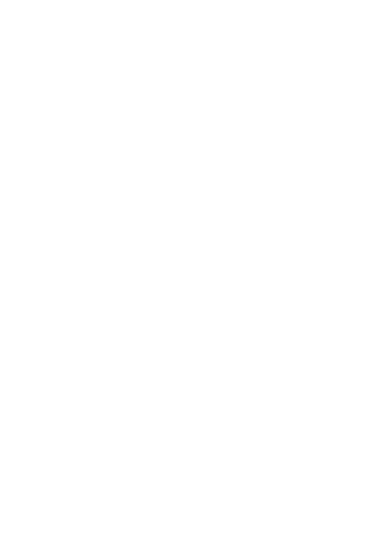
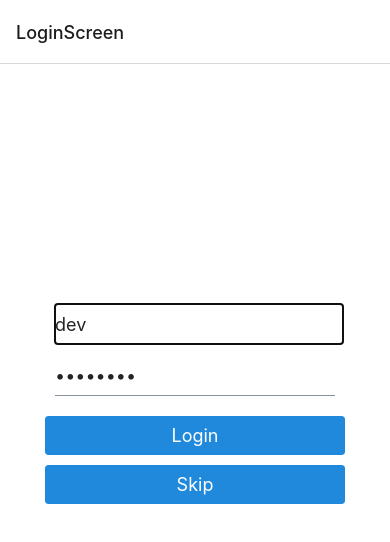
Before and after one commit to launchthatbrand/rn-authflow, a React Native app: screen /Login in a window 390 px wide. Shown: the top 542 px of the page. Built offline with nearby package versions, Linux system fonts and the light colour scheme.

Commit message:
screens import from directory, AuthContext, AsyncStorage

```diff
--- a/App.js
+++ b/App.js
@@ -14,14 +14,10 @@ import {
 import { AuthProvider, Context } from "./context";
 import AsyncStorage from "@react-native-async-storage/async-storage";
 
-import LoginScreen from "./screens/LoginScreen";
-import HomeScreen from "./screens/HomeScreen";
-import Screens from "./navigation/Screens";
+import Screens from "./screens";
 
 import { NavigationContainer } from "@react-navigation/native";
-import { createNativeStackNavigator } from "@react-navigation/native-stack";
 
-const Stack = createNativeStackNavigator();
 
 const client = new ApolloClient({
   uri: "https://wordpress-360386-2306631.cloudwaysapps.com/graphql",
@@ -130,9 +126,7 @@ export default function App() {
     <AuthProvider>
       <NavigationContainer>
         <ApolloProvider client={client}>
-          <View flex>
-            <Screens />
-          </View>
+          <Screens />
         </ApolloProvider>
       </NavigationContainer>
     </AuthProvider>
--- a/app.json
+++ b/app.json
@@ -1,7 +1,7 @@
 {
   "expo": {
-    "name": "rn-authcontext",
-    "slug": "rn-authcontext",
+    "name": "rn-authflow",
+    "slug": "rn-authflow",
     "version": "1.0.0",
     "orientation": "portrait",
     "icon": "./assets/icon.png",
@@ -13,9 +13,7 @@
     "updates": {
       "fallbackToCacheTimeout": 0
     },
-    "assetBundlePatterns": [
-      "**/*"
-    ],
+    "assetBundlePatterns": ["**/*"],
     "ios": {
       "supportsTablet": true
     },
--- a/package.json
+++ b/package.json
@@ -22,6 +22,7 @@
     "react-dom": "17.0.1",
     "react-native": "0.64.3",
     "react-native-elements": "^3.4.2",
+    "react-native-gesture-handler": "^2.1.0",
     "react-native-safe-area-context": "3.3.2",
     "react-native-screens": "~3.8.0",
     "react-native-web": "0.17.1"
--- /dev/null
+++ b/schemas/index.js
@@ -0,0 +1,28 @@
+import { gql } from "@apollo/client";
+
+export const LOGIN_USER = gql`
+  mutation LoginUser {
+    login(
+      input: {
+        clientMutationId: "uniqueId"
+        username: "dev"
+        password: "password"
+      }
+    ) {
+      authToken
+      refreshToken
+      user {
+        userId
+        name
+        email
+        roles {
+          nodes {
+            id
+            capabilities
+            name
+          }
+        }
+      }
+    }
+  }
+`;
--- a/screens/HomeScreen.js
+++ b/screens/HomeScreen.js
@@ -1,13 +1,41 @@
 //import liraries
-import React, { Component } from "react";
-import { View, Text, StyleSheet } from "react-native";
+import React, { Component, useContext } from "react";
+import {
+  View,
+  Text,
+  StyleSheet,
+  KeyboardAvoidingView,
+  ScrollView,
+} from "react-native";
+import { Button, Input, Image } from "react-native-elements";
+import { StatusBar } from "expo-status-bar";
+import { Context } from "../context";
 
 // create a component
-const HomeScreen = () => {
+const HomeScreen = ({ navigation }) => {
+  //access to state
+  const { state, dispatch } = useContext(Context);
+
   return (
-    <View style={styles.container}>
-      <Text>HomeScreen</Text>
-    </View>
+    <ScrollView
+      contentContainerStyle={{ flexGrow: 1 }}
+      keyboardShouldPersistTaps="handled"
+    >
+      <KeyboardAvoidingView behavior="padding" style={styles.container}>
+        <View style={styles.inputContainer}>
+          <Text>{state?.user?.authToken}</Text>
+          <Text>{state?.user?.user?.userId}</Text>
+          <Text>{state?.user?.user?.name}</Text>
+          <Text>{state?.user?.user?.email}</Text>
+          <Button
+            containerStyle={styles.button}
+            onPress={() => navigation.navigate("LoginScreen")}
+            title="Logout"
+          />
+          <View style={{ height: 100 }}></View>
+        </View>
+      </KeyboardAvoidingView>
+    </ScrollView>
   );
 };
 
@@ -15,9 +43,16 @@ const HomeScreen = () => {
 const styles = StyleSheet.create({
   container: {
     flex: 1,
+    alignItems: "center",
     justifyContent: "center",
-    alignItems: "center",
-    backgroundColor: "#2c3e50",
+    padding: 10,
+    backgroundColor: "white",
+  },
+  inputContainer: {
+    width: 300,
+  },
+  button: {
+    marginTop: 10,
   },
 });
 
--- a/screens/LoginScreen.js
+++ b/screens/LoginScreen.js
@@ -1,5 +1,5 @@
 //import liraries
-import React, { Component } from "react";
+import React, { Component, useContext, useEffect, useState } from "react";
 import {
   View,
   Text,
@@ -9,9 +9,40 @@ import {
 } from "react-native";
 import { Button, Input, Image } from "react-native-elements";
 import { StatusBar } from "expo-status-bar";
+import { Context } from "../context";
+import { useMutation } from "@apollo/client";
+import { LOGIN_USER } from "../schemas";
+import AsyncStorage from "@react-native-async-storage/async-storage";
 
 // create a component
-const LoginScreen = () => {
+const LoginScreen = ({ navigation }) => {
+  //access to state
+  const [email, setEmail] = useState("dev");
+  const [password, setPassword] = useState("password");
+  const { state, dispatch } = useContext(Context);
+  const { user } = state;
+
+  useEffect(() => {
+    if (user !== null) navigation.navigate("HomeScreen");
+  }, [user]);
+
+  // Login mutation with onCompleted saving data to AuthContext
+  const [login, { loading, error }] = useMutation(LOGIN_USER, {
+    onCompleted({ login }) {
+      if (login) {
+        console.log("LOGIN RESPONSE", login);
+      }
+      dispatch({
+        type: "LOGIN",
+        payload: login,
+      });
+      // save in local
+      AsyncStorage.setItem("login", JSON.stringify(login));
+    },
+  });
+
+  if (loading) return <Text>"Loading..."</Text>;
+
   return (
     <ScrollView
       contentContainerStyle={{ flexGrow: 1 }}
@@ -20,24 +51,29 @@ const LoginScreen = () => {
       <KeyboardAvoidingView behavior="padding" style={styles.container}>
         <View style={styles.inputContainer}>
           <Input
-            placeholder="Emails"
+            placeholder="Email"
             autoFocus
             type="email"
-            // value={email}
+            value={email}
             onChangeText={(text) => setEmail(text)}
           />
           <Input
             placeholder="Password"
             secureTextEntry
             type="password"
-            // value={password}
+            value={password}
             onChangeText={(text) => setPassword(text)}
             // onSubmitEditing={signIn}
           />
           <Button
             containerStyle={styles.button}
-            // onPress={signIn}
+            onPress={login}
             title="Login"
+          />
+          <Button
+            containerStyle={styles.button}
+            onPress={() => navigation.navigate("HomeScreen")}
+            title="Skip"
           />
           <View style={{ height: 100 }}></View>
         </View>
--- a/screens/index.js
+++ b/screens/index.js
@@ -1,24 +1,20 @@
-import OnboardingScreen from "./Onboarding";
+import LoginScreen from "./LoginScreen";
 import HomeScreen from "./HomeScreen";
+import { createNativeStackNavigator } from "@react-navigation/native-stack";
+import React from "react";
 
-const Stack = createStackNavigator();
+const Stack = createNativeStackNavigator();
 
 function AppStack(props) {
   return (
-    <Stack.Navigator mode="card" headerMode="none">
+    <Stack.Navigator mode="card">
       <Stack.Screen
-        name="OnboardingScreen"
-        component={OnboardingScreen}
-        option={{
-          headerTransparent: true,
-        }}
+        name="LoginScreen"
+        component={LoginScreen}
       />
       <Stack.Screen
         name="HomeScreen"
         component={HomeScreen}
-        option={{
-          headerTransparent: true,
-        }}
       />
     </Stack.Navigator>
   );
```
Also changed, not shown: 1 other file (tests, documents, lock files or other folders).
